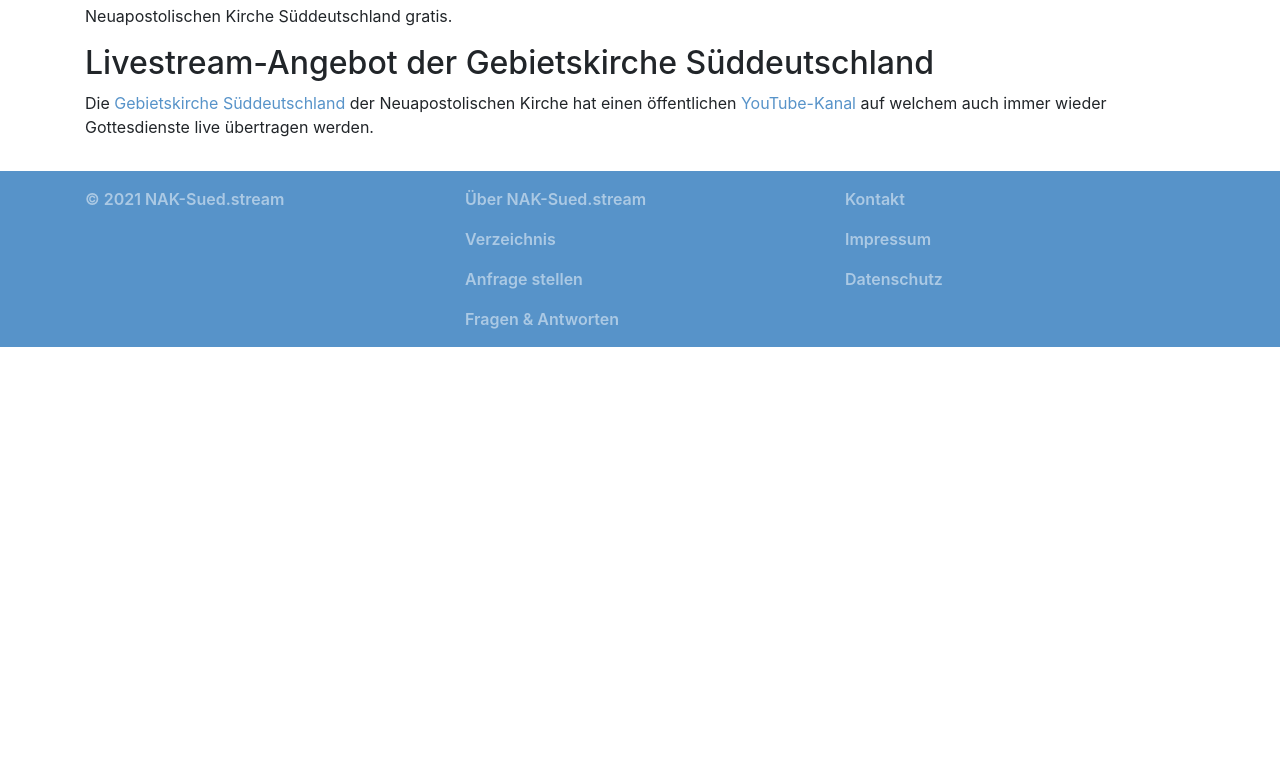
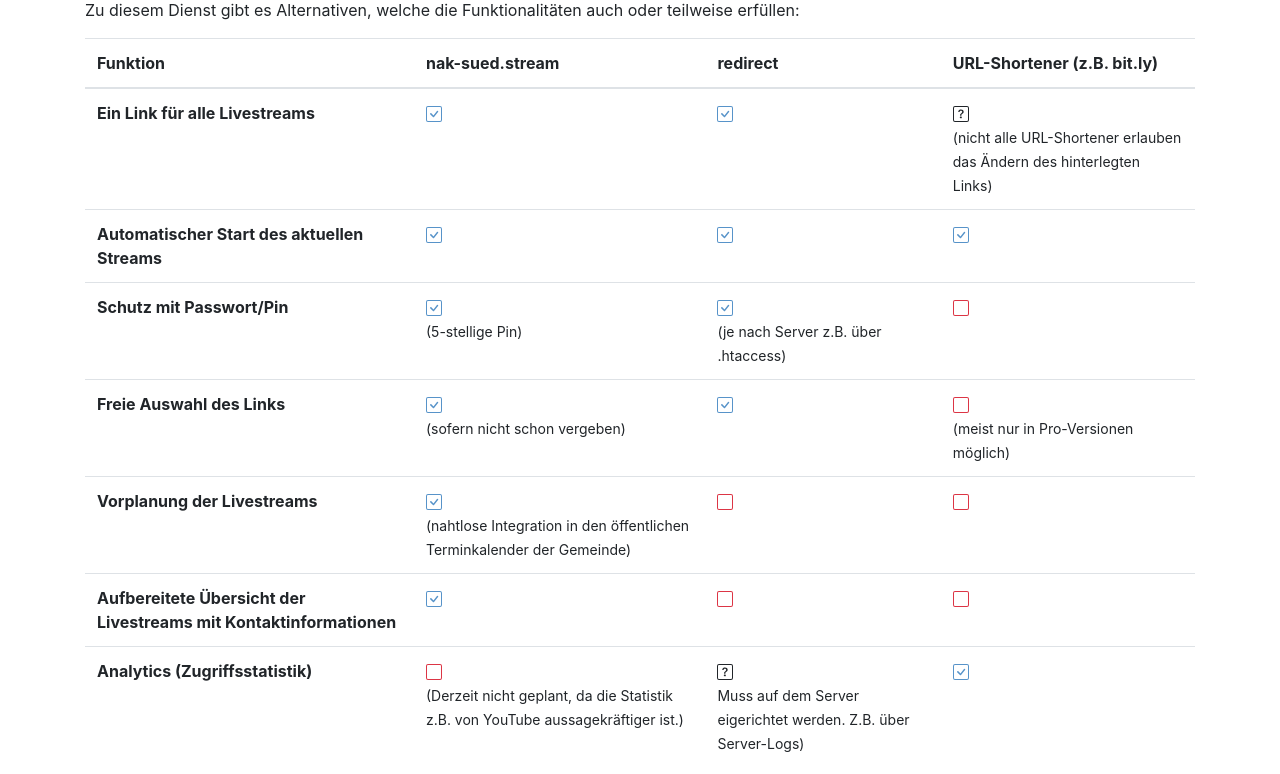
Before and after one commit to stritti/nak-sued.stream, a Vue app: page / in a window 1280 px wide. Shown: the part 1026-1800 px from the top of the page. Before the commit the page ends 1373 px from the top, so only its background shows below. Built offline with nearby package versions, Linux system fonts and the light colour scheme; what vue-simple-markdown, vue-youtube-embed would draw is missing.

Commit message:
introduce feature-list

```diff
--- /dev/null
+++ b/src/components/FeatureList.vue
@@ -0,0 +1,184 @@
+<template>
+  <table class="table">
+    <thead>
+      <tr>
+        <th>Funktion</th>
+        <th>nak-sued.stream</th>
+        <th>redirect</th>
+        <th>URL-Shortener (z.B. bit.ly)</th>
+      </tr>
+    </thead>
+    <tr>
+      <th scope="row">
+        Ein Link für alle Livestreams
+      </th>
+      <td>
+        <b-icon
+          icon="check-square"
+          variant="primary"
+        />
+      </td>
+      <td>
+        <b-icon
+          icon="check-square"
+          variant="primary"
+        />
+      </td>
+      <td>
+        <b-icon icon="question-square" /><br>
+        <small>(nicht alle URL-Shortener erlauben das Ändern des hinterlegten Links)</small>
+      </td>
+    </tr>
+    <tr>
+      <th scope="row">
+        Automatischer Start des aktuellen Streams
+      </th>
+      <td>
+        <b-icon
+          icon="check-square"
+          variant="primary"
+        />
+      </td>
+      <td>
+        <b-icon
+          icon="check-square"
+          variant="primary"
+        />
+      </td>
+      <td>
+        <b-icon
+          icon="check-square"
+          variant="primary"
+        />
+      </td>
+    </tr>
+    <tr>
+      <th scope="row">
+        Schutz mit Passwort/Pin
+      </th>
+      <td>
+        <b-icon
+          icon="check-square"
+          variant="primary"
+        /><br>
+        <small>(5-stellige Pin)</small>
+      </td>
+      <td>
+        <b-icon
+          icon="check-square"
+          variant="primary"
+        /><br>
+        <small>(je nach Server z.B. über .htaccess)</small>
+      </td>
+      <td>
+        <b-icon
+          icon="square"
+          variant="danger"
+        />
+      </td>
+    </tr>
+    <tr>
+      <th scope="row">
+        Freie Auswahl des Links
+      </th>
+      <td>
+        <b-icon
+          icon="check-square"
+          variant="primary"
+        /><br>
+        <small>(sofern nicht schon vergeben)</small>
+      </td>
+      <td>
+        <b-icon
+          icon="check-square"
+          variant="primary"
+        />
+      </td>
+      <td>
+        <b-icon
+          icon="square"
+          variant="danger"
+        /><br>
+        <small>(meist nur in Pro-Versionen möglich)</small>
+      </td>
+    </tr>
+    <tr>
+      <th scope="row">
+        Vorplanung der Livestreams
+      </th>
+      <td>
+        <b-icon
+          icon="check-square"
+          variant="primary"
+        /><br>
+        <small>(nahtlose Integration in den öffentlichen Terminkalender der Gemeinde)</small>
+      </td>
+      <td>
+        <b-icon
+          icon="square"
+          variant="danger"
+        />
+      </td>
+      <td>
+        <b-icon
+          icon="square"
+          variant="danger"
+        />
+      </td>
+    </tr>
+    <tr>
+      <th scope="row">
+        Aufbereitete Übersicht der Livestreams mit Kontaktinformationen
+      </th>
+      <td>
+        <b-icon
+          icon="check-square"
+          variant="primary"
+        />
+      </td>
+      <td>
+        <b-icon
+          icon="square"
+          variant="danger"
+        />
+      </td>
+      <td>
+        <b-icon
+          icon="square"
+          variant="danger"
+        />
+      </td>
+    </tr>
+    <tr>
+      <th scope="row">
+        Analytics (Zugriffsstatistik)
+      </th>
+      <td>
+        <b-icon
+          icon="square"
+          variant="danger"
+        /><br>
+        <small>(Derzeit nicht geplant, da die Statistik z.B. von YouTube aussagekräftiger ist.)</small>
+      </td>
+      <td>
+        <b-icon
+          icon="question-square"
+        /><br>
+        <small>Muss auf dem Server eigerichtet werden. Z.B. über Server-Logs)</small>
+      </td>
+      <td>
+        <b-icon
+          icon="check-square"
+          variant="primary"
+        />
+      </td>
+    </tr>
+  </table>
+</template>
+
+<script>
+export default {
+  name: 'FeatureList'
+
+}
+</script>
--- a/src/views/About.vue
+++ b/src/views/About.vue
@@ -4,8 +4,26 @@
     class="about"
   >
     <h1>Über NAK-Sued.stream</h1>
+    <b-alert show>
+      Für die Angaben in den Übersichten der Livestreams übernehmen die angegebenen
+      Ansprechpartner:innen die Verantwortung.
+    </b-alert>
     <p>
-      Diese Webseite wurde ehrenamtlich privat erstellt und wird auch privat betrieben.
+      Diese Webseite unterstützt die Kirchengemeinden bei der Bereitstellung der Livestreams
+      für die Zuschauer: Die teils kryptischen Links der Livestreams können im Terminkalender
+      der Gemeinden hinterlegt werden und erscheinen dann automatisch auf einer gemeindeeigenen
+      Übersicht, welche mit einem Zugangs-Pin geschützt ist.
+    </p>
+    <p>
+      Ein Gemeinde-Link führt immer zum aktuellen Livestream.
+    </p>
+    <p>
+      Die Livestreams können schon im Vorfeld eingerichtet und den Terminen zugeordnet
+      werden. Sie stehen den Zuschauer:innen automatisch zur Verfügung.
+    </p>
+    <hr>
+    <p>
+      Diese Webseite wird ehrenamtlich betreut und privat betrieben.
     </p>
     <p>
       Falls Sie den Betrieb dieser Webseite unterstützen möchten, dürfen Sie mir
@@ -21,10 +39,6 @@
         alt="Kaufe mir einen Kaffee auf ko-fi.com"
       ></a>
     </p>
-    <p>
-      Für die Angaben in den Übersichten der Livestreams übernehmen die angegebenen
-      Ansprechpartner:innen die Verantwortung.
-    </p>
   </div>
 </template>
 
--- a/src/views/Home.vue
+++ b/src/views/Home.vue
@@ -8,7 +8,7 @@
       lead="Ein privater Service für die Gemeinden der Neuapostolischen Kirche Süddeutschlands"
     >
       <b-row>
-        <b-col md="4">
+        <b-col md="3">
           <b-img
             class="logo"
             src="@/assets/logo.png"
@@ -76,6 +76,15 @@
       </b-row>
       <b-row>
         <b-col>
+          <h3>Vergleich</h3>
+          <p>
+            Zu diesem Dienst gibt es Alternativen, welche die Funktionalitäten auch oder teilweise erfüllen:
+          </p>
+          <feature-list />
+        </b-col>
+      </b-row>
+      <b-row>
+        <b-col>
           <section>
             <h2>Livestream-Angebot der Gebietskirche Süddeutschland</h2>
             <p>
@@ -102,10 +111,15 @@
 </template>
 
 <script>
+import FeatureList from '@/components/FeatureList.vue'
 
 export default {
   name: 'Home',
+  components: {
+    FeatureList
+  },
   metaInfo: {
+
     title: 'Home'
   }
 }
```
